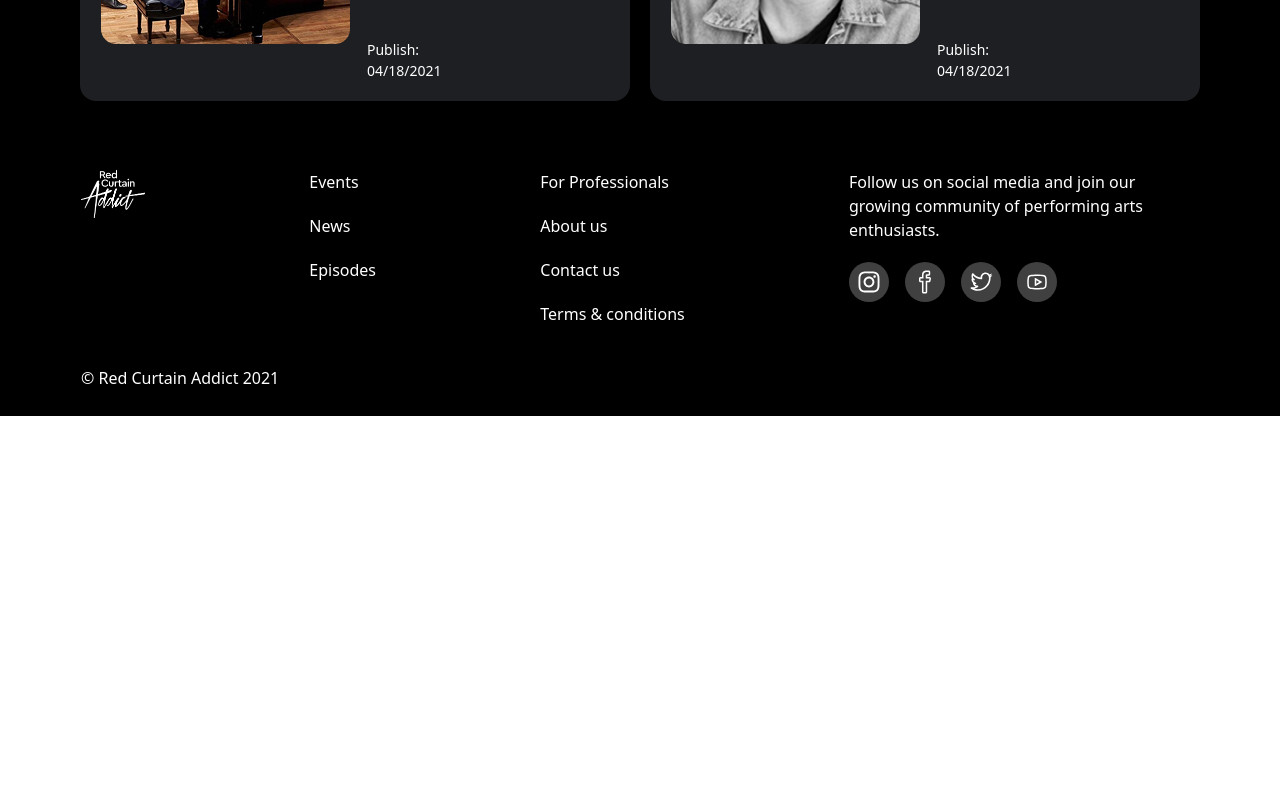
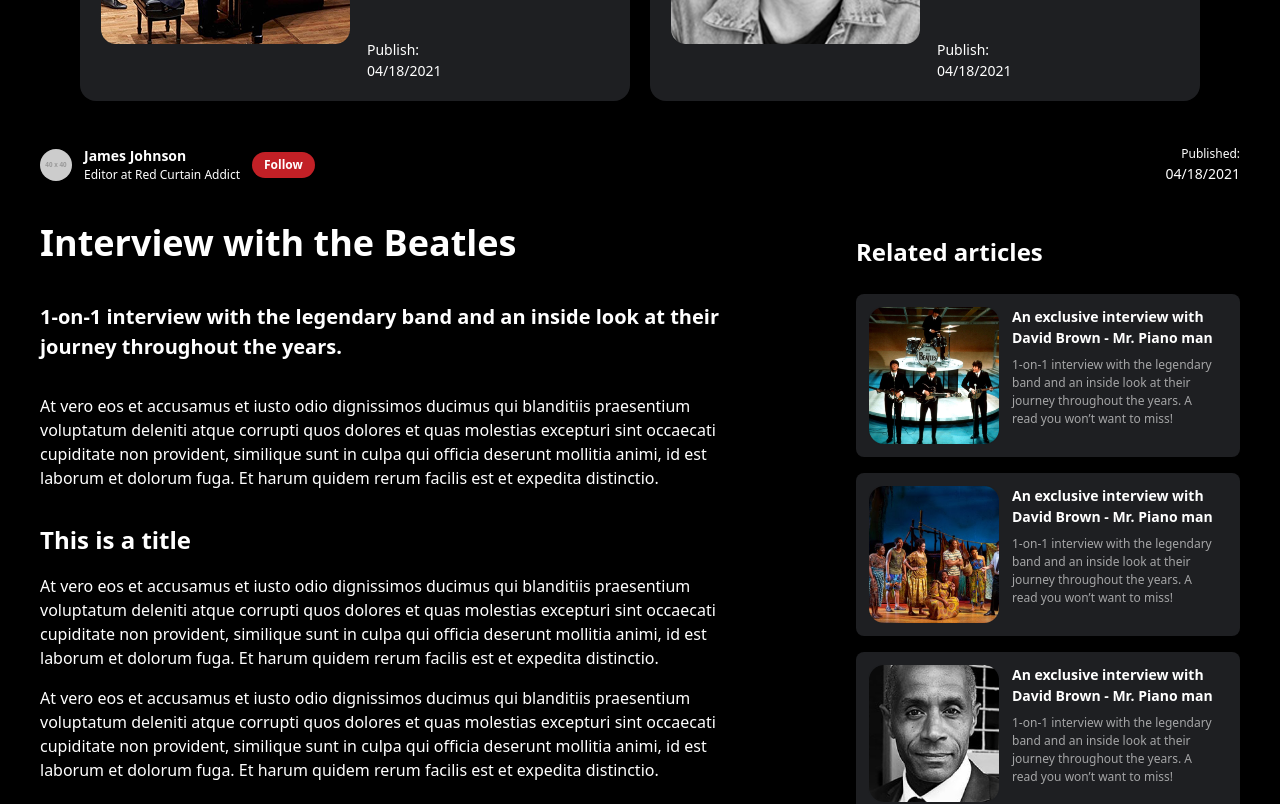
Before and after one commit to jrjrspnl/squad-react-06, a React (Vite) app in the folder Four-end-coders/: page / in a window 1280 px wide. Shown: the part 2180-2984 px from the top of the page. Before the commit the page ends 2596 px from the top, so only its background shows below. Built offline with nearby package versions, Linux system fonts and the light colour scheme.

Commit message:
Added Newspage component

```diff
--- a/Four-end-coders/src/App.jsx
+++ b/Four-end-coders/src/App.jsx
@@ -4,6 +4,7 @@
 import Hero from "./components/Hero.jsx";
 import Navbar from "./components/Navbar/Navbar.jsx";
 import ArticleComponent from "./components/article/ArticleComponent.jsx";
+import Newspage from "./components/NewsPage/NewsPage.jsx";
 
 function App() {
   return (
@@ -11,6 +12,7 @@
       <Navbar />
       <Hero />
       <ArticleComponent />
+      <Newspage />
       <Footer />
     </>
   );
```
